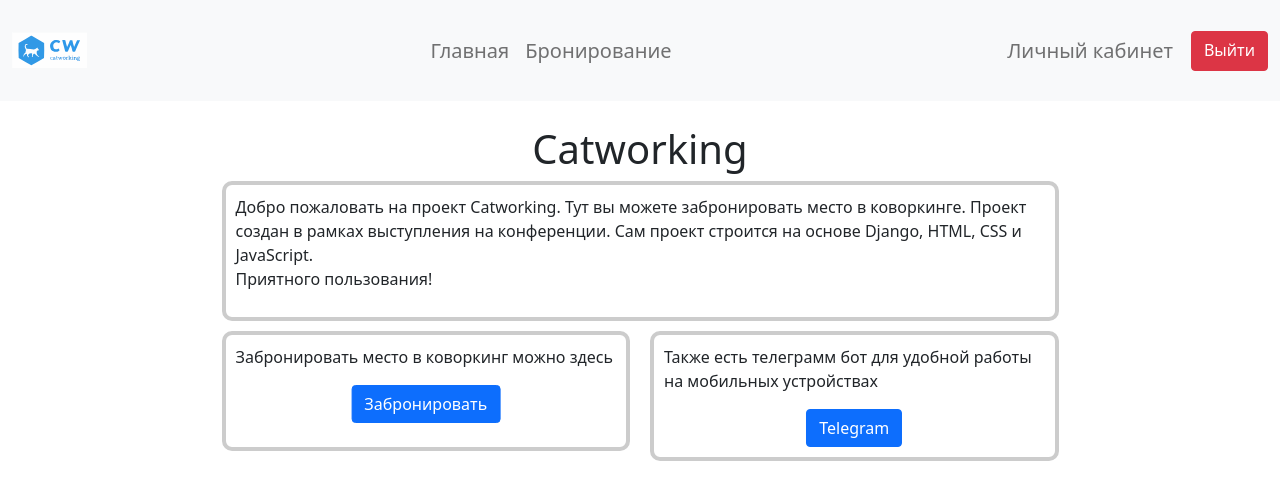
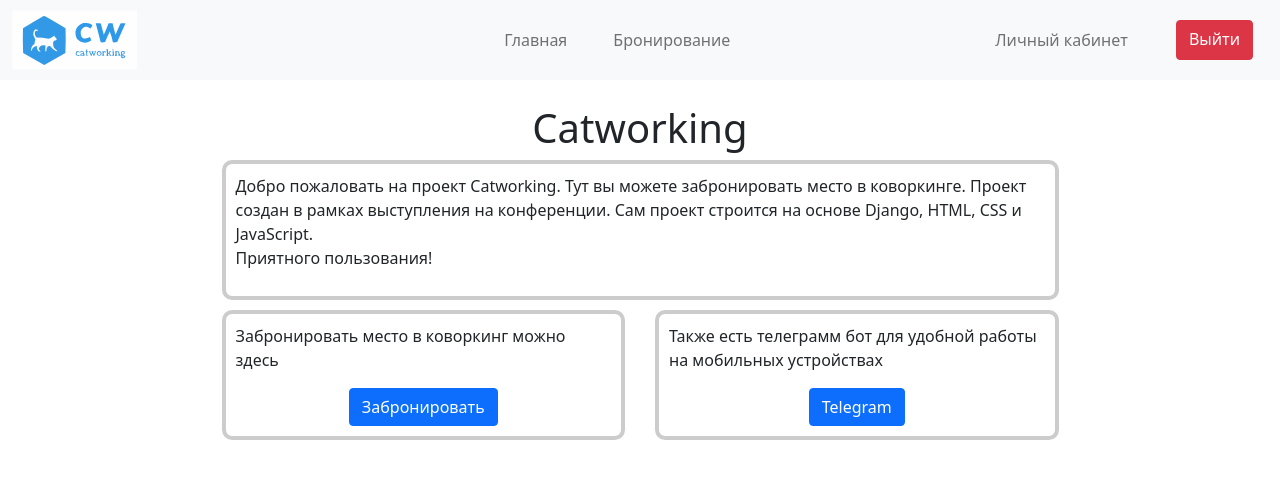
Before and after one commit to tr0ublekat/CoworkingDJANGO, a Django app: page / in a window 1280 px wide. Shown: the top 500 px of the page. Run offline with Django 4.2, Linux system fonts and the light colour scheme; the visitor is signed in with stand-in values (Sample User, id 1).

Commit message:
fixed navbar

```diff
--- a/static/css/style-v2.css
+++ b/static/css/style-v2.css
@@ -244,22 +244,39 @@ td, th {
 }
 
 @media (min-width: 769px) {
-    .navbar-nav {
-        flex-direction: row !important; /* Убедитесь, что элементы располагаются в строку */
-        align-items: center; /* Центрирование элементов */
-        font-size: 20px !important;
+    .navbar {
+        padding: 0;
+        height: 80px;
     }
 
-    .justify-content-center {
-        justify-content: center; /* Центрирование главной навигации */
+    .navbar-brand {
+        padding: 0;
+        margin: 0;
+        display: flex;
+        align-items: center;
+    }
+
+    .logo {
+        width: 100% !important;
+        max-height: 80px;
+        height: auto;
     }
 
     .navbar-collapse {
-        justify-content: space-between; /* Распределите пространство между элементами */
+        display: flex;
+        justify-content: space-between;
+        align-items: center;
+        padding-left: 10%;
     }
 
-    .marg-left {
-        margin-left: 30px !important;
+    .navbar-nav {
+        flex-grow: 1;
+        justify-content: center;
+        margin: 0;
+    }
+
+    .navbar-nav li {
+        margin: 0 15px;
     }
 }
 
--- a/templates/base.html
+++ b/templates/base.html
@@ -16,7 +16,7 @@
 <nav class="navbar navbar-expand-md navbar-light bg-light">
     <div class="container-fluid">
         <a href="{% url 'main' %}" class="navbar-brand d-flex align-items-center">
-            <img src="{% static 'img/bluecat.svg' %}" style="width: 75px; height: 75px;">
+            <img src="{% static 'img/bluecat.svg' %}" class="logo" style="width: 75px; height: 75px;">
         </a>
 
         <button class="navbar-toggler" type="button" data-bs-toggle="collapse" data-bs-target="#navbarNav" aria-controls="navbarNav" aria-expanded="false" aria-label="Toggle navigation">
@@ -24,7 +24,7 @@
         </button>
 
         <div class="collapse navbar-collapse" id="navbarNav">
-            <ul class="navbar-nav mx-auto marg-l">
+            <ul class="navbar-nav mx-auto"> <!-- Убираем marg-left -->
                 {% if request.user.is_authenticated %}
                 <li class="nav-item">
                     <a href="{% url 'main' %}" class="nav-link">Главная</a>
@@ -35,7 +35,7 @@
                 {% endif %}
             </ul>
 
-            <div class="d-flex">
+            <div class="d-flex align-items-center"> <!-- Центрируем элементы -->
                 {% if request.user.is_authenticated %}
                 <ul class="navbar-nav mb-2 mb-md-0 d-flex" style="gap: 10px;">
                     <li class="nav-item">
@@ -59,6 +59,7 @@
         </div>
     </div>
 </nav>
+
 
 
 
--- a/templates/booking-v2/main.html
+++ b/templates/booking-v2/main.html
@@ -14,19 +14,20 @@
             Приятного пользования!
         </p>
     </div>
-    <div style="display: flex; justify-content: space-between; margin-top: 10px; align-items: stretch;">
-        <div style="flex: 1; margin-right: 20px; margin-bottom: 10px;">
-            <div style="border: 4px solid #ccc; padding: 10px; border-radius: 10px; height: 100%;">
+    <div style="display: flex; justify-content: space-between; margin-top: 10px; gap: 10px;">
+        <div style="flex: 1; margin-right: 20px; display: flex; flex-direction: column;">
+            <div style="border: 4px solid #ccc; padding: 10px; border-radius: 10px; flex: 1; display: flex; flex-direction: column; justify-content: space-between;">
                 <p>Забронировать место в коворкинг можно здесь</p>
-                <a href="{% url 'booking-v2' %}" class="btn btn-primary" style="margin-left: 50%; transform: translateX(-50%);">Забронировать</a>
+                <a href="{% url 'booking-v2' %}" class="btn btn-primary" style="align-self: center;">Забронировать</a>
             </div>
         </div>
-        <div style="flex: 1;">
-            <div style="border: 4px solid #ccc; padding: 10px; border-radius: 10px; height: 100%;">
+        <div style="flex: 1; display: flex; flex-direction: column;">
+            <div style="border: 4px solid #ccc; padding: 10px; border-radius: 10px; flex: 1; display: flex; flex-direction: column; justify-content: space-between;">
                 <p>Также есть телеграмм бот для удобной работы на мобильных устройствах</p>
-                <a href="https://t.me/Auto_Translate_Baka_bot" class="btn btn-primary" style="margin-left: 50%; transform: translateX(-50%);">Telegram</a>
+                <a href="https://t.me/Auto_Translate_Baka_bot" class="btn btn-primary" style="align-self: center;">Telegram</a>
             </div>
         </div>
     </div>
+
  </div>
 {% endblock %}
```
Also changed, not shown: other parts of static/css/style-v2.css (+29 -19 lines).
